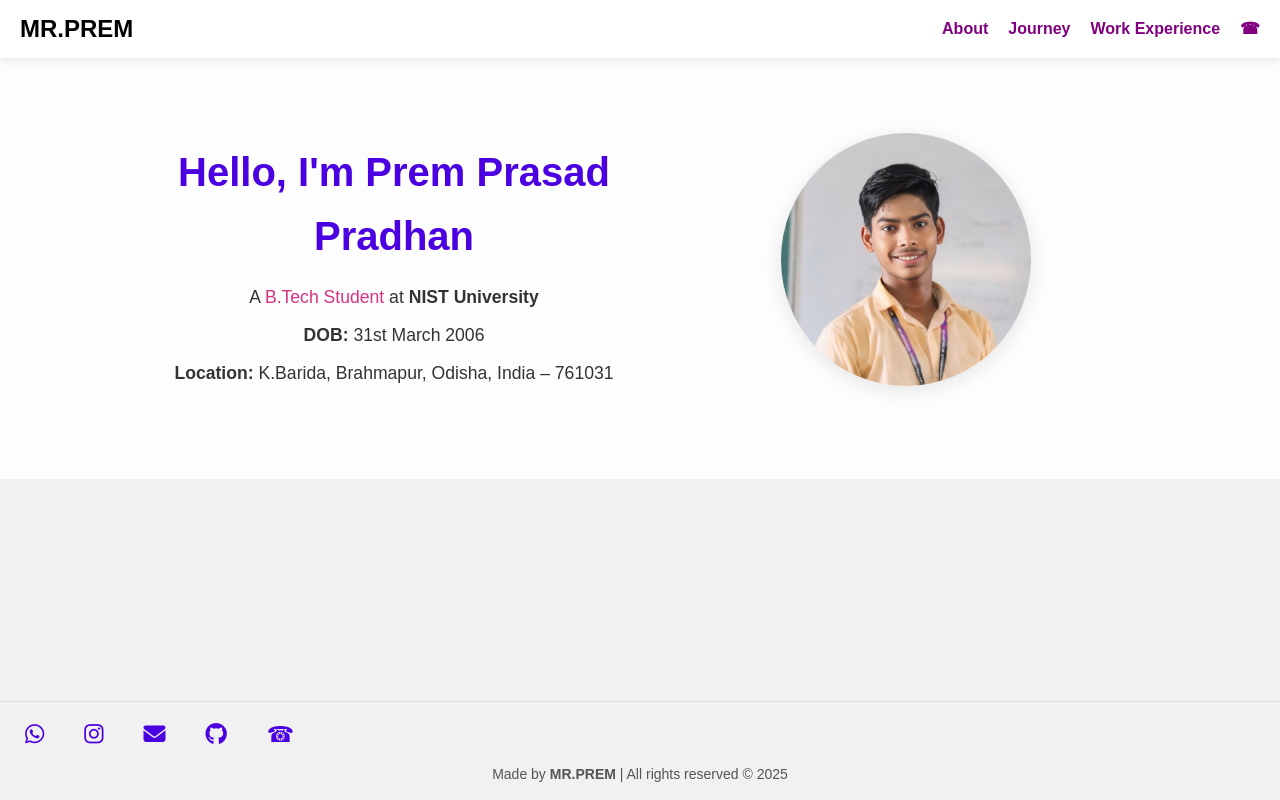
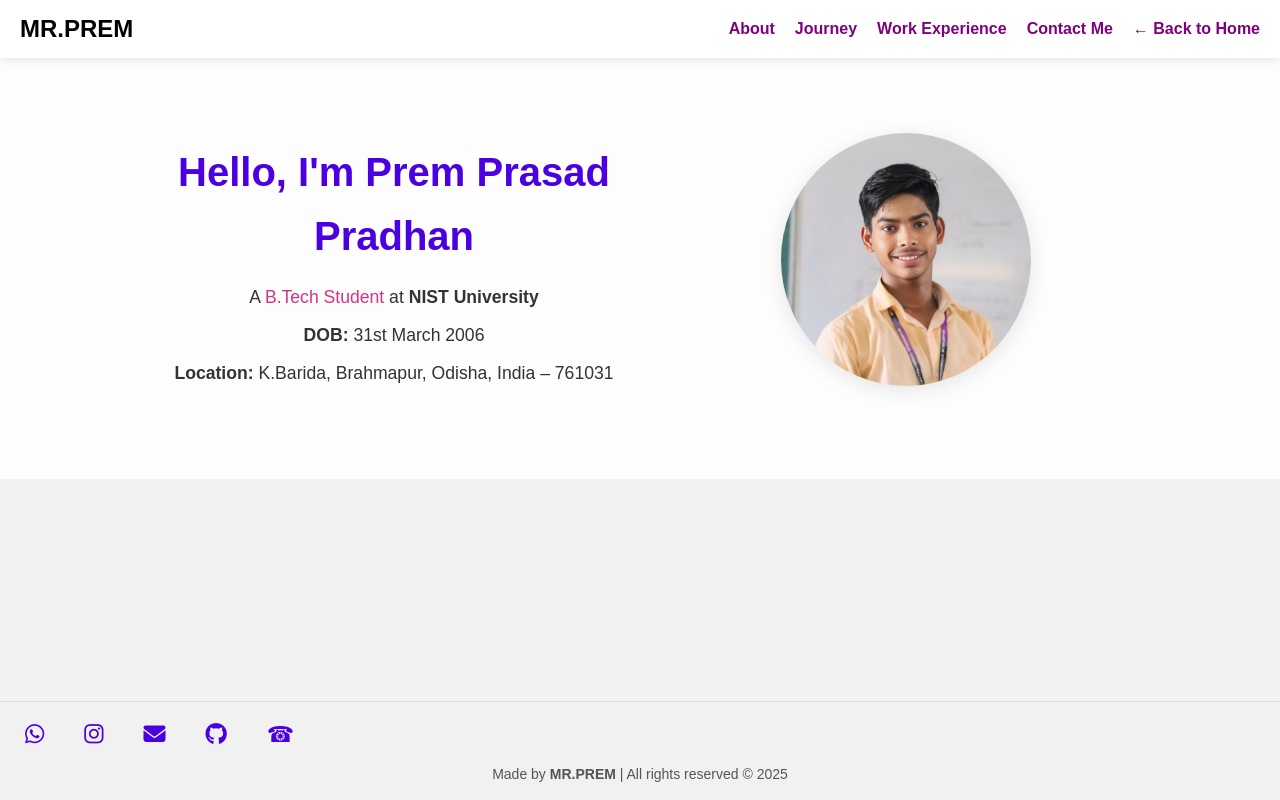
Before and after one commit to MRPREM31/My-Portfolio-, a Flask app: page / in a window 1280 px wide. Run offline with Flask 3, Linux system fonts and the light colour scheme.

```diff
--- a/templates/header.html
+++ b/templates/header.html
@@ -12,6 +12,7 @@
     <li><a href="{{ url_for('about') }}">About</a></li>
     <li><a href="{{ url_for('journey') }}">Journey</a></li>
     <li><a href="{{ url_for('work_experience') }}">Work Experience</a></li>
-    <li><a href="https://contact-form-ns4n.onrender.com/" target="_blank">☎</a></li>
+    <li><a href="https://contact-form-ns4n.onrender.com/" target="_blank">Contact Me</a></li>
+   <li><a href="{{ url_for('home') }}">← Back to Home</a></li>
   </ul>
 </nav>
```
